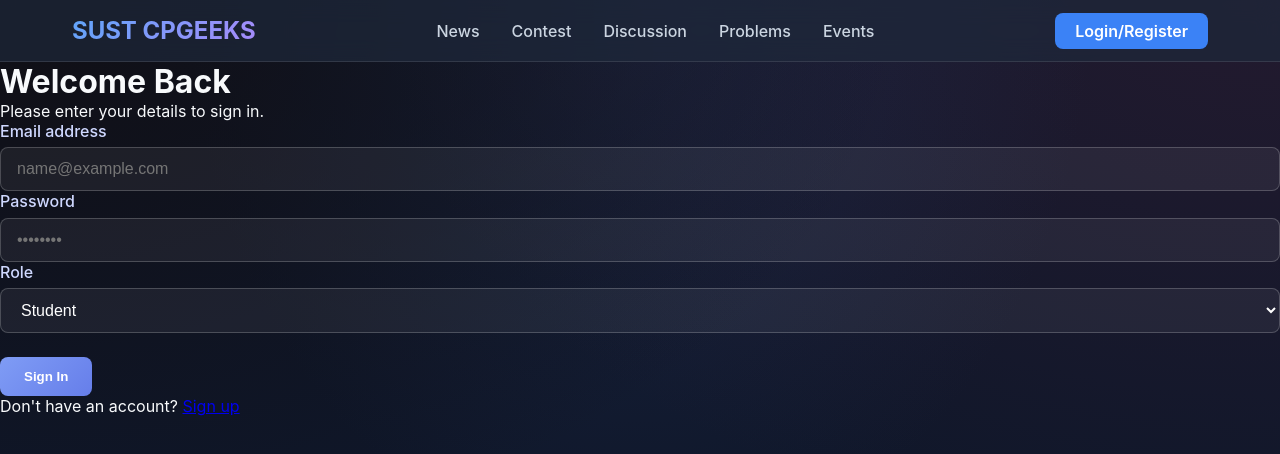
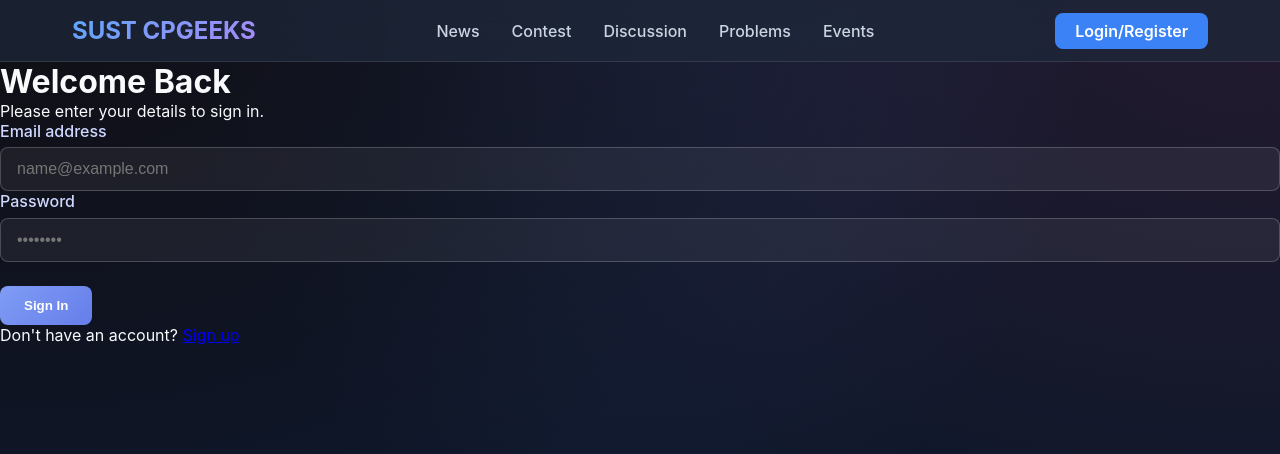
Before and after one commit to sust-cp-geeks/cp-geeks-frontend, a React (Vite) app: page /auth in a window 1280 px wide. Shown: the top 454 px of the page. Built offline with nearby package versions, Linux system fonts and the light colour scheme.

Commit message:
removed the debugging role button

```diff
--- a/src/pages/Auth.jsx
+++ b/src/pages/Auth.jsx
@@ -125,14 +125,7 @@ function Auth() {
               />
             </div>
 
-            <div className="form-group">
-              <label htmlFor="login-role">Role</label>
-              <select id="login-role" className="form-input" value={role} onChange={(e) => setRole(e.target.value)}>
-                <option value="admin">Admin</option>
-                <option value="manager">Manager</option>
-                <option value="student">Student</option>
-              </select>
-            </div>
+
 
             <button type="submit" className="submit-btn" style={{marginTop: '1.5rem'}}>
               Sign In
@@ -192,14 +185,7 @@ function Auth() {
               />
             </div>
 
-            <div className="form-group">
-              <label htmlFor="signup-role">Role</label>
-              <select id="signup-role" className="form-input" value={role} onChange={(e) => setRole(e.target.value)}>
-                <option value="admin">Admin</option>
-                <option value="manager">Manager</option>
-                <option value="student">Student</option>
-              </select>
-            </div>
+
 
             <button type="submit" className="submit-btn" style={{marginTop: '1.5rem'}}>
               Sign Up
--- a/src/pages/Profile.jsx
+++ b/src/pages/Profile.jsx
@@ -118,7 +118,9 @@ function Profile() {
               </div>
               <div className="info-group">
                 <span className="info-label">Current Role</span>
-                <span className="info-value role-badge">{localStorage.getItem('role') || 'Student'}</span>
+                <span className="info-value role-badge">
+                  {profile?.is_admin ? 'Admin' : 'Student'}
+                </span>
               </div>
             </div>
 
```
